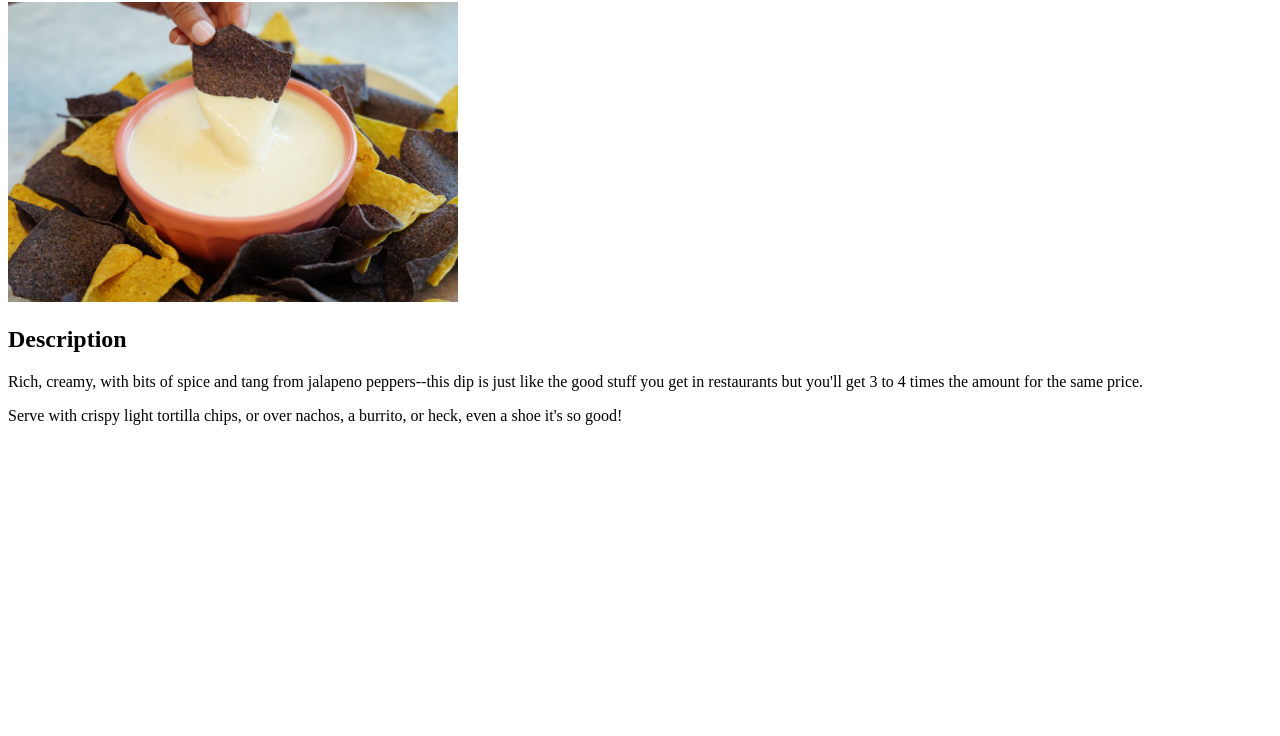
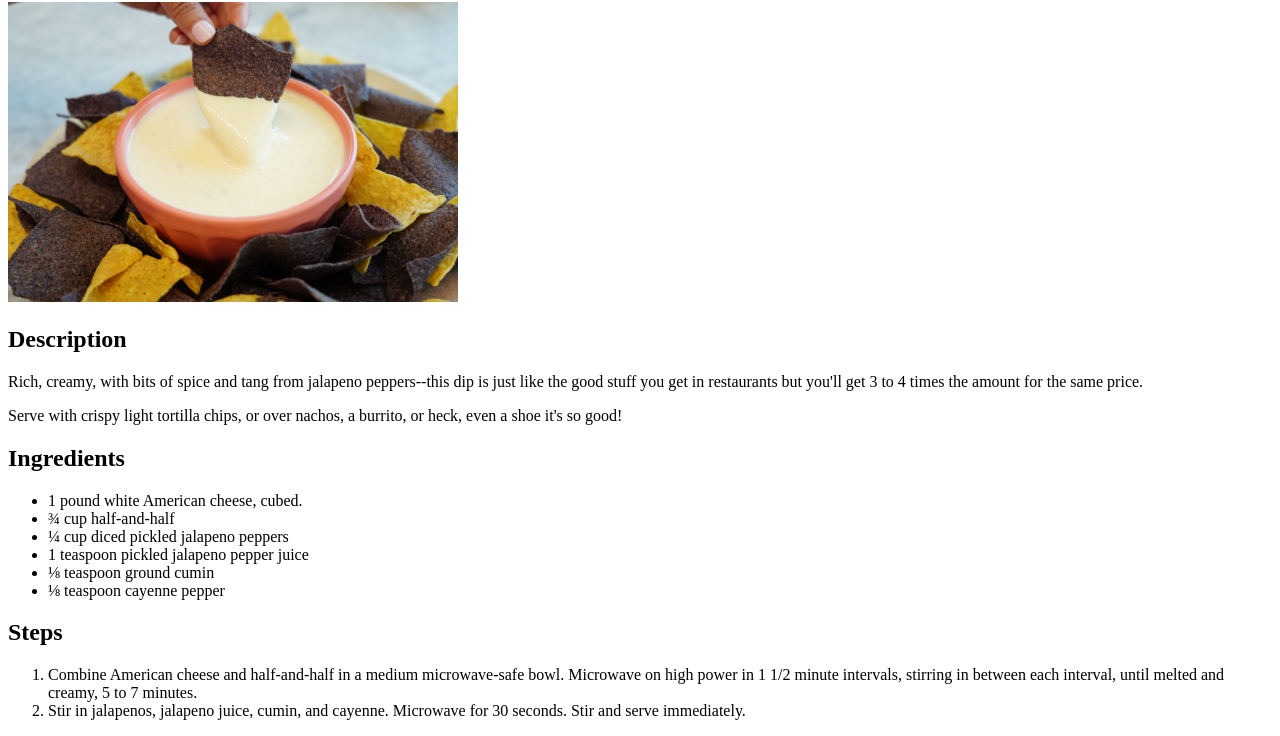
Before and after one commit to GGG238/odin-recipes, a plain HTML site: page recipes/quesodip.html in a window 1280 px wide. Shown: the part 78-814 px from the top of the page. Drawn offline with Linux system fonts and the light colour scheme.

Commit message:
Finish first recipe

```diff
--- a/recipes/quesodip.html
+++ b/recipes/quesodip.html
@@ -11,7 +11,21 @@
         <p>Rich, creamy, with bits of spice and tang from jalapeno peppers--this dip is just like the good stuff you get in restaurants but you'll get 3 to 4 times the amount for the same price.</p>
         <p>Serve with crispy light tortilla chips, or over nachos, a burrito, or heck, even a shoe it's so good!</p>
 
+        <h2>Ingredients</h2>
+        <ul>
+            <li>1 pound white American cheese, cubed.</li>
+            <li>¾ cup half-and-half</li>
+            <li>¼ cup diced pickled jalapeno peppers</li>
+            <li>1 teaspoon pickled jalapeno pepper juice</li>
+            <li>⅛ teaspoon ground cumin</li>
+            <li>⅛ teaspoon cayenne pepper</li>
+        </ul>
 
+        <h2>Steps</h2>
+        <ol>
+            <li>Combine American cheese and half-and-half in a medium microwave-safe bowl. Microwave on high power in 1 1/2 minute intervals, stirring in between each interval, until melted and creamy, 5 to 7 minutes.</li>
+            <li>Stir in jalapenos, jalapeno juice, cumin, and cayenne. Microwave for 30 seconds. Stir and serve immediately.</li>
+        </ol>
 
     </body>
 </html>
```
